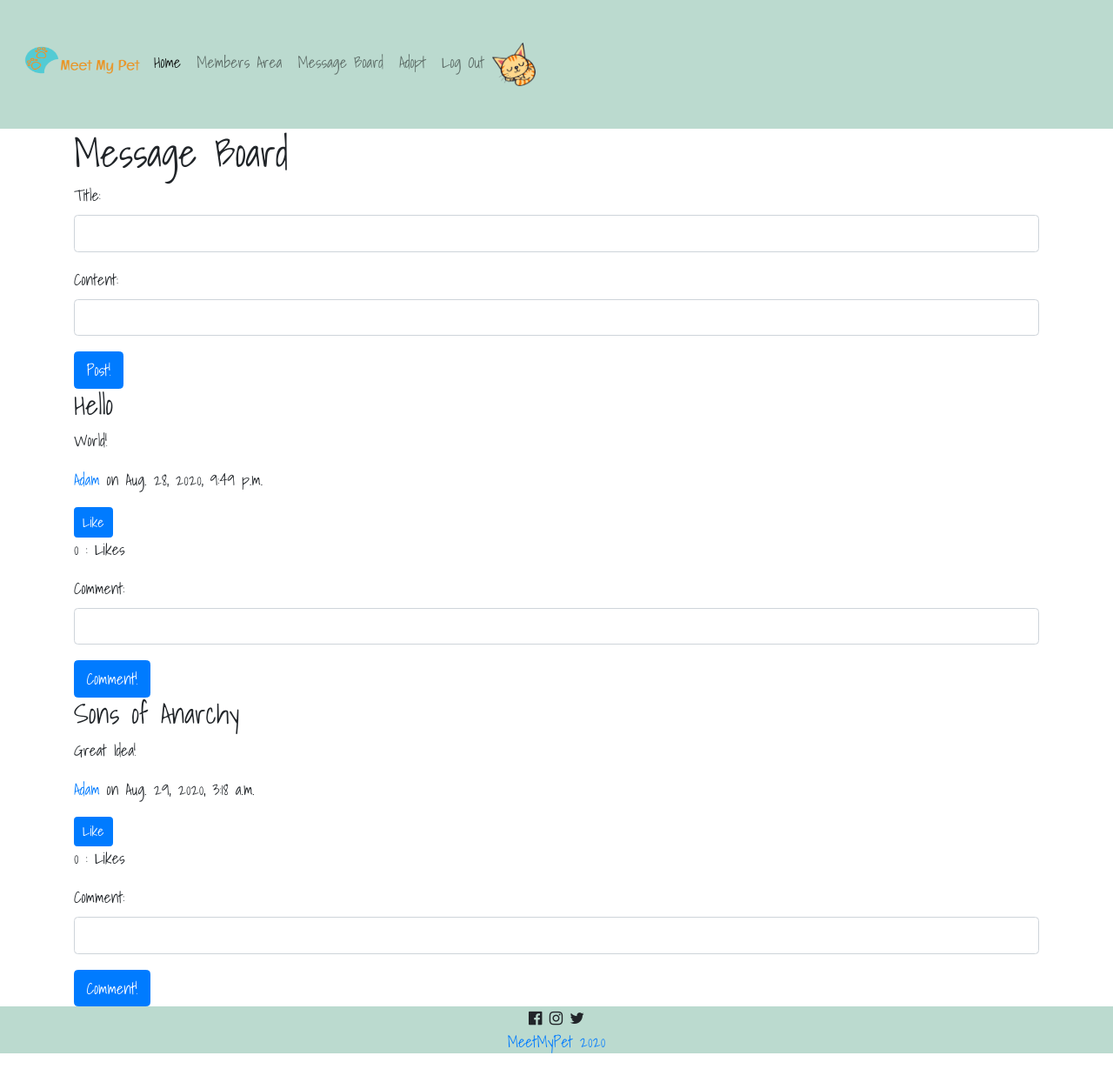
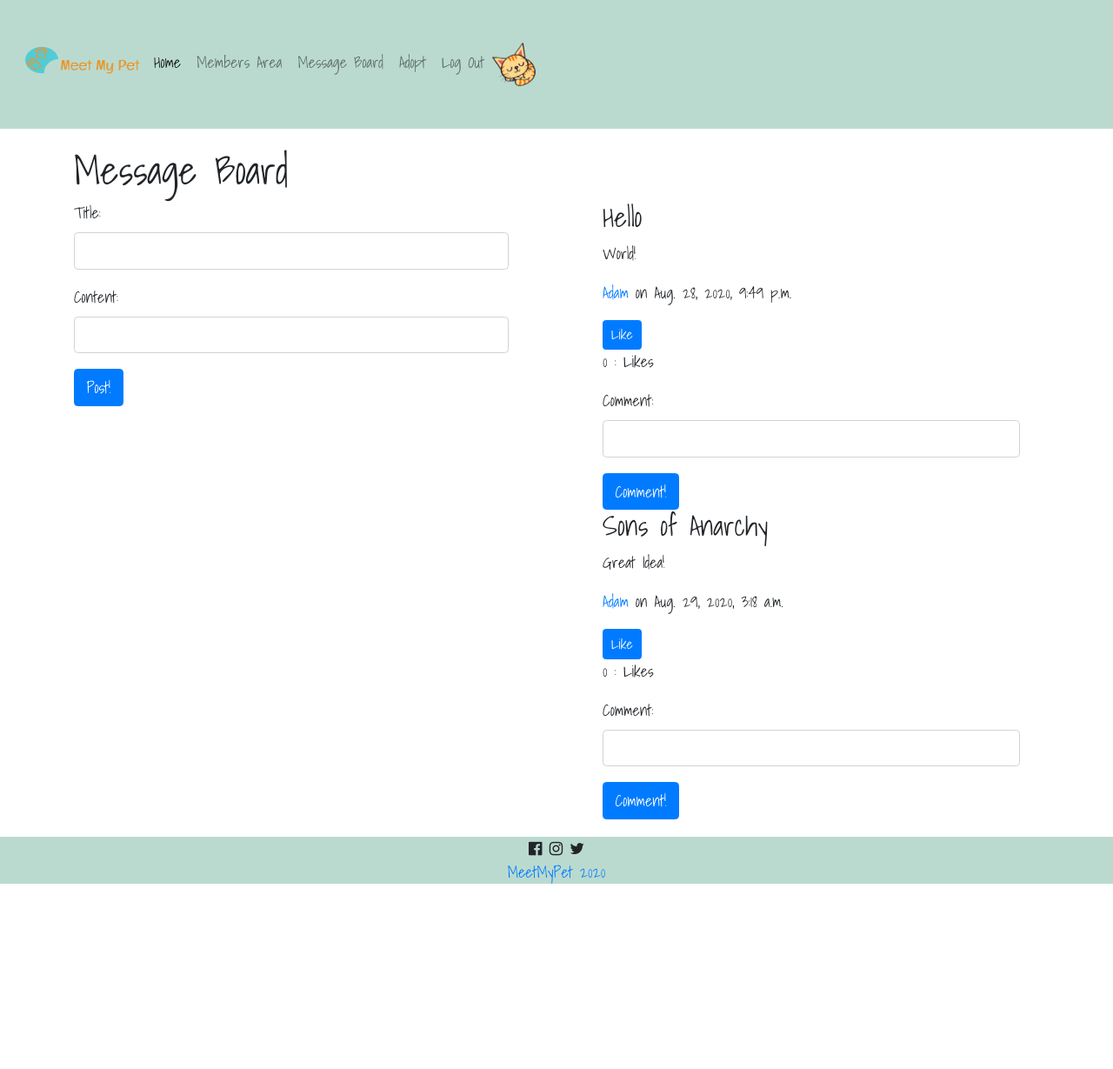
Before and after one commit to Ktlim83/Meet_My_Pet_Group, a Django app: template MeetMyPet/dashboard/templates/messageboard.html in a window 1280 px wide. Shown: the whole page at 87% size. After the commit the page ends 1016 px from the top, so only its background shows below. Run offline with Django 3.2, Linux system fonts and the light colour scheme; the template is opened without the code that fills it: values that come from a table or form of the project are taken from there, others are empty; data comes from the database, SQL or seed files in the repository; both versions use the stored data as it was after the commit; some libraries are stand-ins or nearby versions.

Commit message:
Styling Finished

```diff
--- a/MeetMyPet/dashboard/templates/messageboard.html
+++ b/MeetMyPet/dashboard/templates/messageboard.html
@@ -15,7 +15,7 @@
 <body>
     <div class="container">
     <h1>Message Board</h1>
-    <section>
+    <div class="post_form">
         {% if messages %}
         <ul class="messages">
             {% for message in messages %}
@@ -35,8 +35,8 @@
             </div>
             <button class="btn btn-primary">Post!</button>
         </form>
-    </section>
-    <section>
+    </div>
+    <div class="curr_form">
         {%for post in posts%}
         <div class="post">
             <h3>{{post.title}}</h3>
@@ -66,7 +66,7 @@
             <button class="btn btn-primary">Comment!</button>
         </form>
         {% endfor %}
-    </section>
+    </div>
 </div>
 </body>
 </html>
--- a/MeetMyPet/static/css/messageboard.css
+++ b/MeetMyPet/static/css/messageboard.css
@@ -0,0 +1,14 @@
+.container{
+    padding: 20px;
+}
+
+.post_form{
+    width: 500px;
+    vertical-align: top;
+    display: inline-block;
+}
+.curr_form{
+    width: 580px;
+    padding-left: 100px;
+    display: inline-block;
+}
```
Also changed, not shown: MeetMyPet/db.sqlite3.
